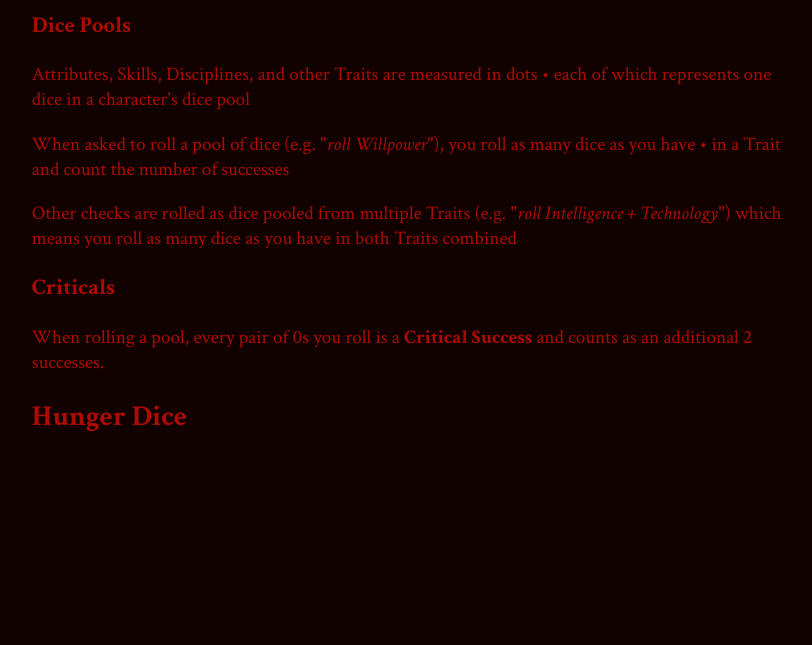
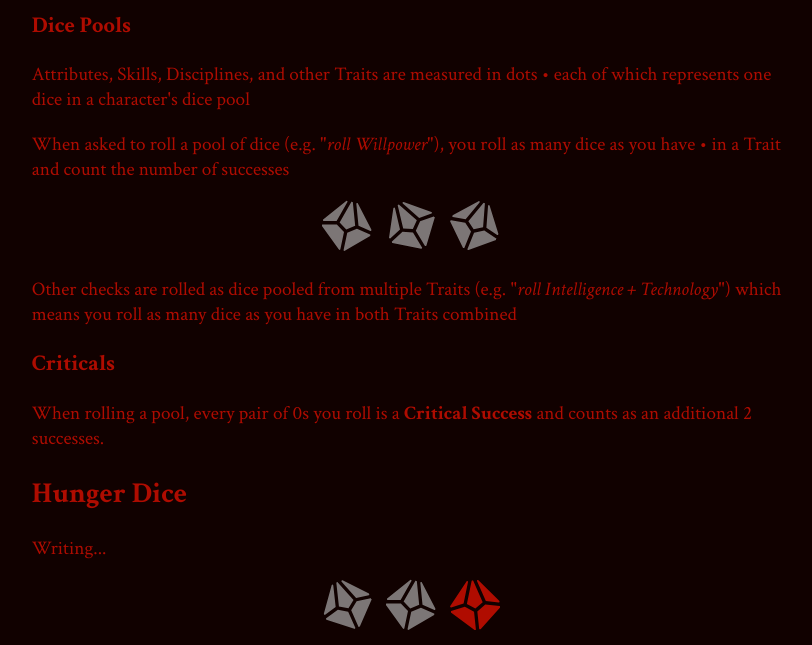
Before and after one commit to Glanten/by-night, a PHP site: page /dice.php in a window 1280 px wide. Shown: the part 371-1016 px from the top of the page, without its empty margins (229-1041 px from the left). Before the commit the page ends 803 px from the top, so only its background shows below. Run offline with PHP 8.4, Linux system fonts and the light colour scheme.

Commit message:
Implemented dice graphics in dice page.

```diff
--- a/content_dice.html
+++ b/content_dice.html
@@ -13,21 +13,38 @@
         </p>
         <h3>Dice Pools</h3>
         <p>
-            Attributes, Skills, Disciplines, and other Traits are measured in dots • each of which represents one dice in a character's dice pool
+            Attributes, Skills, Disciplines, and other Traits are measured in dots • each of which represents one dice
+            in a character's dice pool
         </p>
         <p>
-            When asked to roll a pool of dice (e.g. "<em>roll Willpower</em>"), you roll as many dice as you have • in a Trait and count the number of successes
+            When asked to roll a pool of dice (e.g. "<em>roll Willpower</em>"), you roll as many dice as you have • in a
+            Trait and count the number of successes
         </p>
+        <div class="dice_pool">
+            <img src="images/d10.svg" alt="a d10 dice" class="dice_normal" style="transform: rotate(12deg);" />
+            <img src="images/d10.svg" alt="a d10 dice" class="dice_normal" style="transform: rotate(-31deg);" />
+            <img src="images/d10.svg" alt="a d10 dice" class="dice_normal" style="transform: rotate(22deg);" />
+        </div>
         <p>
-            Other checks are rolled as dice pooled from multiple Traits (e.g. "<em>roll Intelligence + Technology</em>") which means you roll as many dice as you have in both Traits combined
+            Other checks are rolled as dice pooled from multiple Traits (e.g. "<em>roll Intelligence + Technology</em>")
+            which means you roll as many dice as you have in both Traits combined
         </p>
         <h3>Criticals</h3>
         <p>
-            When rolling a pool, every pair of 0s you roll is a <strong>Critical Success</strong> and counts as an additional 2 successes.
+            When rolling a pool, every pair of 0s you roll is a <strong>Critical Success</strong> and counts as an
+            additional 2 successes.
         </p>
     </section>
 
     <section>
         <h2>Hunger Dice</h2>
     </section>
+    <p>
+        Writing...
+    </p>
+    <div class="dice_pool">
+        <img src="images/d10.svg" alt="a d10 dice" class="dice_normal" style="transform: rotate(-24deg);" />
+        <img src="images/d10.svg" alt="a d10 dice" class="dice_normal" style="transform: rotate(12deg);" />
+        <img src="images/d10.svg" alt="a d10 dice" class="dice_hunger" style="transform: rotate(-6deg);" />
+    </div>
 </div>
--- a/styles.css
+++ b/styles.css
@@ -142,6 +142,28 @@ main {
 .index_table th,
 .index_table td {
   padding: 10px;
+}
+
+.dice_pool {
+  text-align: center;
+}
+
+.dice_normal {
+  height: 50px;
+  display: inline-block;
+  padding-left: 5px;
+  padding-right: 5px;
+  filter: brightness(0) saturate(100%) invert(43%) sepia(9%) saturate(190%) hue-rotate(314deg) brightness(105%)
+    contrast(79%);
+}
+
+.dice_hunger {
+  height: 50px;
+  display: inline-block;
+  padding-left: 5px;
+  padding-right: 5px;
+  filter: brightness(0) saturate(100%) invert(12%) sepia(76%) saturate(5051%) hue-rotate(360deg) brightness(89%)
+    contrast(106%);
 }
 
 .clan_menu {
```
